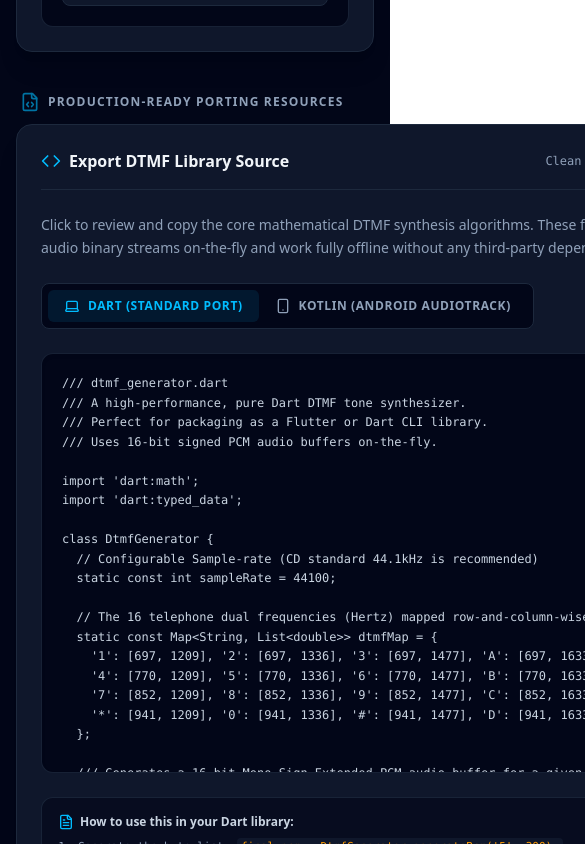
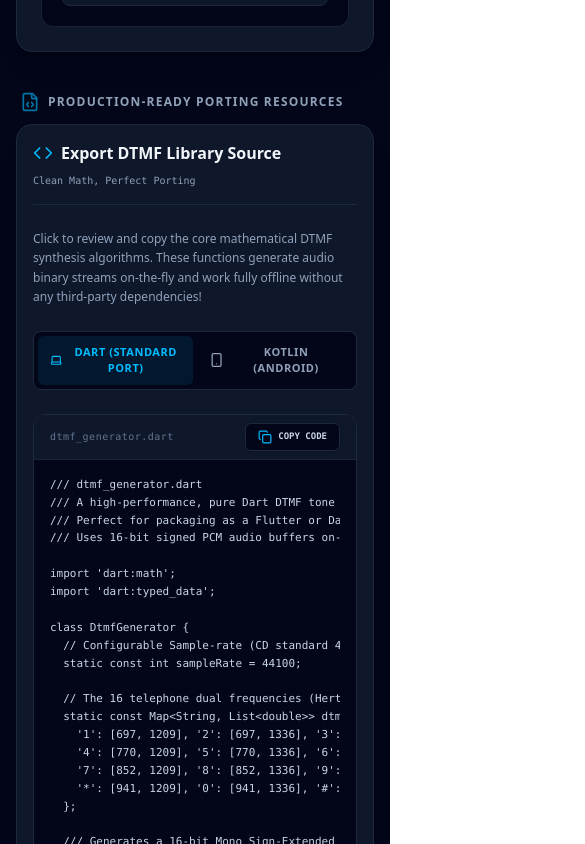
Before and after one commit to Jerome-Jumah/DTMF-Multi-Frequency-Synthesizer-Educational-Playground, a React (Vite) app: page / in a window 390 px wide. Shown: the part 4560-5404 px from the top of the page, 585 px wide, since content can reach past the window. Built offline with nearby package versions, Linux system fonts and the light colour scheme.

Commit message:
fix: enhance mobile readability and improve layout in CodeExporter component

```diff
--- a/src/components/code-exporter.tsx
+++ b/src/components/code-exporter.tsx
@@ -205,69 +205,74 @@ class AndroidDtmfGenerator {
 }`;
 
   return (
-    <div className="flex flex-col gap-6 bg-slate-900 border border-slate-800 p-6 md:p-8 rounded-2xl shadow-xl max-w-4xl mx-auto">
-      <div className="flex items-center justify-between border-b border-slate-800 pb-4">
+    <div className="flex flex-col gap-6 bg-slate-900 border border-slate-800 p-4 md:p-8 rounded-2xl shadow-xl max-w-4xl mx-auto w-full">
+      <div className="flex flex-col sm:flex-row sm:items-center justify-between gap-2 border-b border-slate-800 pb-4">
         <div className="flex items-center gap-2">
           <Code className="w-5 h-5 text-sky-400" />
           <h3 className="font-sans font-bold text-slate-100">Export DTMF Library Source</h3>
         </div>
-        <div className="text-xs font-mono text-slate-400">Clean Math, Perfect Porting</div>
+        <div className="text-[10px] sm:text-xs font-mono text-slate-400">Clean Math, Perfect Porting</div>
       </div>
 
-      <p className="text-sm text-slate-400 leading-relaxed">
+      <p className="text-xs sm:text-sm text-slate-400 leading-relaxed">
         Click to review and copy the core mathematical DTMF synthesis algorithms. These functions generate audio binary streams on-the-fly and work
         fully offline without any third-party dependencies!
       </p>
 
       {/* Tabs */}
-      <div className="flex bg-slate-950 p-1.5 rounded-lg border border-slate-800 self-start">
+      <div className="grid grid-cols-2 sm:flex bg-slate-950 p-1 rounded-lg border border-slate-800 w-full sm:w-auto self-start gap-1">
         <button
           onClick={() => setActiveTab("dart")}
-          className={`flex items-center gap-2 px-4 py-2 text-xs font-sans font-bold uppercase tracking-wider rounded-md cursor-pointer transition-all ${
+          className={`flex items-center justify-center gap-2 px-3 py-2 text-[11px] sm:text-xs font-sans font-bold uppercase tracking-wider rounded-md cursor-pointer transition-all ${
             activeTab === "dart" ? "bg-sky-400/10 text-sky-400 font-semibold" : "text-slate-400 hover:text-slate-200"
           }`}
           id="btn-tab-dart"
         >
           <Laptop className="w-4 h-4" />
-          Dart (Standard Port)
+          <span>Dart (Standard Port)</span>
         </button>
         <button
           onClick={() => setActiveTab("kotlin")}
-          className={`flex items-center gap-2 px-4 py-2 text-xs font-sans font-bold uppercase tracking-wider rounded-md cursor-pointer transition-all ${
+          className={`flex items-center justify-center gap-2 px-3 py-2 text-[11px] sm:text-xs font-sans font-bold uppercase tracking-wider rounded-md cursor-pointer transition-all ${
             activeTab === "kotlin" ? "bg-amber-500/10 text-amber-500 font-semibold" : "text-slate-400 hover:text-slate-200"
           }`}
           id="btn-tab-kotlin"
         >
           <Smartphone className="w-4 h-4" />
-          Kotlin (Android AudioTrack)
+          <span>Kotlin (Android)</span>
         </button>
       </div>
 
-      {/* Export Display Area */}
-      <div className="relative group">
-        {/* Copy Floating Button */}
+      {/* Export Display Area - Enhanced for perfect mobile readability */}
+      <div className="relative flex flex-col gap-0 border border-slate-800 bg-slate-950 rounded-xl overflow-hidden">
+        {/* Helper Code Bar Header to host Copy Actions */}
+        <div className="flex items-center justify-between px-4 py-2 bg-slate-900 border-b border-slate-800/80">
+          <span className="text-[10px] font-mono tracking-wider text-slate-500">
+            {activeTab === "dart" ? "dtmf_generator.dart" : "AndroidDtmfGenerator.kt"}
+          </span>
           <button
             onClick={() => copyToClipboard(activeTab === "dart" ? dartCode : kotlinCode, activeTab)}
-          className="absolute top-4 right-4 bg-slate-900 border border-slate-800 text-slate-300 hover:text-slate-100 p-2 rounded-lg cursor-pointer transition-all flex items-center gap-1.5 shadow-lg"
+            className="bg-slate-950 hover:bg-slate-800 text-slate-300 hover:text-slate-100 border border-slate-800 px-3 py-1.5 rounded-md cursor-pointer transition-all flex items-center gap-1.5 shadow-sm hover:border-slate-700 active:translate-y-0.5"
             title="Copy to clipboard"
             id="btn-copy-code"
           >
             {copied === activeTab ? (
               <>
-              <Check className="w-4 h-4 text-emerald-500" />
-              <span className="text-[10px] font-mono text-emerald-500 font-bold">COPIED!</span>
+                <Check className="w-3.5 h-3.5 text-emerald-400 animate-pulse" />
+                <span className="text-[9px] font-mono text-emerald-400 font-bold">COPIED!</span>
               </>
             ) : (
               <>
-              <Copy className="w-4 h-4" />
-              <span className="text-[10px] font-mono">COPY</span>
+                <Copy className="w-3.5 h-3.5 text-sky-400" />
+                <span className="text-[9px] font-mono font-bold">COPY CODE</span>
               </>
             )}
           </button>
+        </div>
 
-        {/* Code Block */}
-        <div className="bg-slate-950 border border-slate-800/80 rounded-xl max-h-[420px] overflow-auto shadow-inner font-mono text-xs text-slate-300 p-5 leading-relaxed antialiased">
-          <pre className="whitespace-pre">{activeTab === "dart" ? dartCode : kotlinCode}</pre>
+        {/* Code Block with responsive padding */}
+        <div className="max-h-[420px] overflow-auto font-mono text-[11px] sm:text-xs text-slate-300 p-4 md:p-5 leading-relaxed antialiased">
+          <pre className="whitespace-pre overflow-x-auto">{activeTab === "dart" ? dartCode : kotlinCode}</pre>
         </div>
       </div>
 
```
Lines whose indentation alone changed are shown as unchanged.
